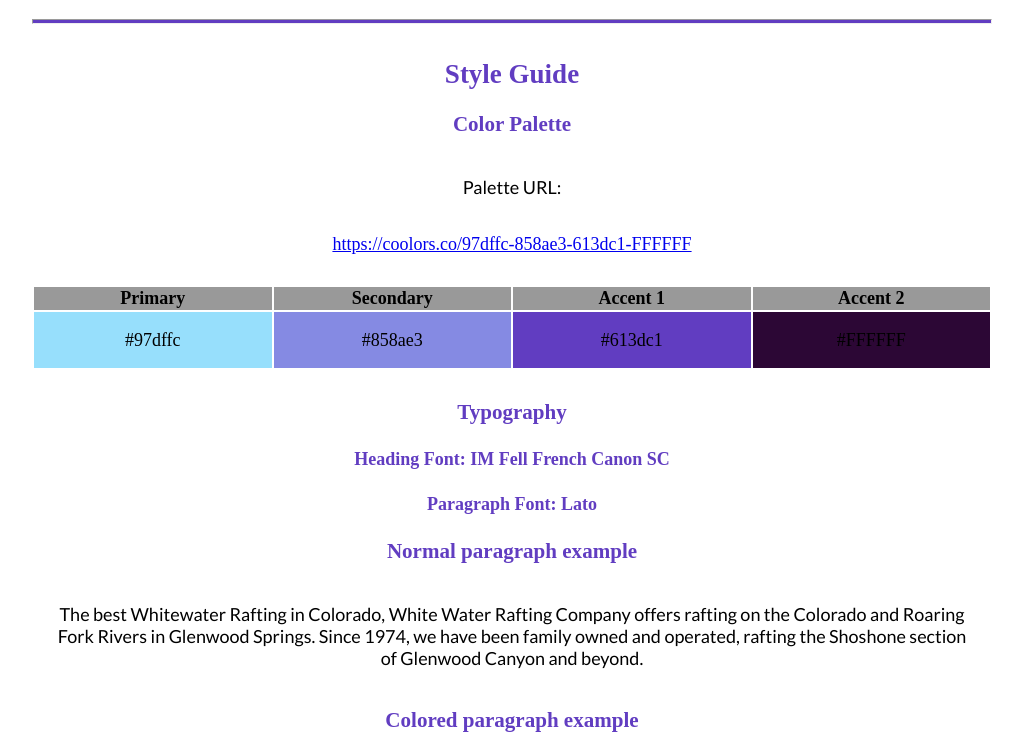
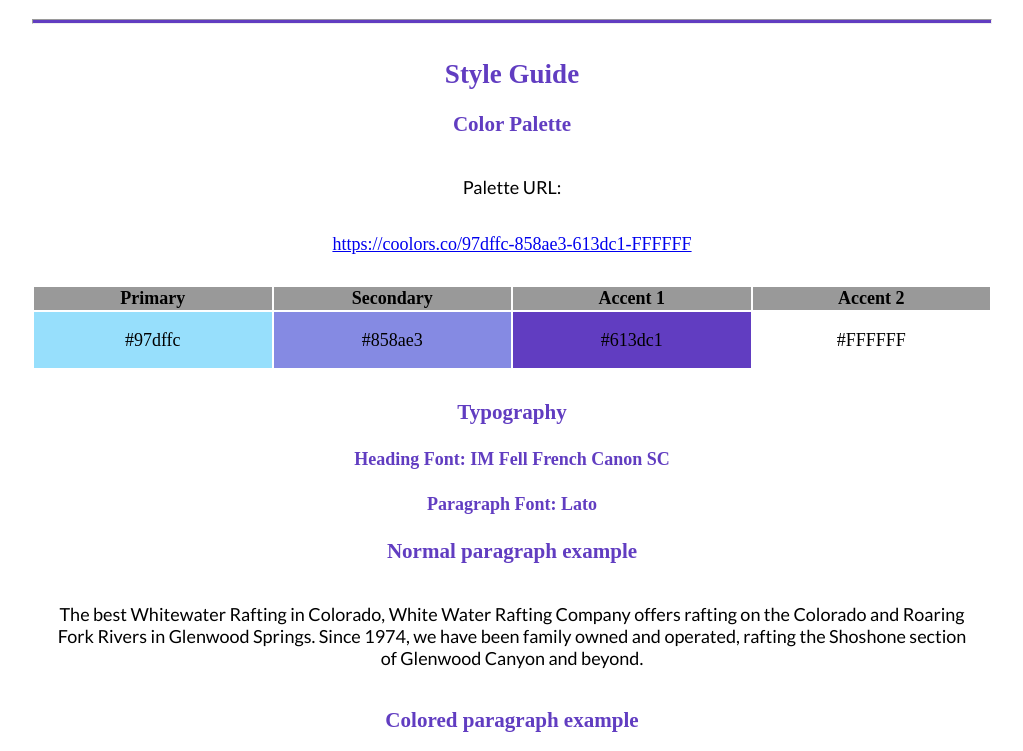
Before and after one commit to preszlere77/wdd130, a plain HTML site: page wrr/site-plan-rafting.html in a window 1280 px wide. Shown: the part 1122-1873 px from the top of the page, without its empty margins (128-1151 px from the left). Drawn offline with Linux system fonts and the light colour scheme; a web font is replaced by a local one.

Commit message:
site plan update

```diff
--- a/wrr/styles/site-plan-rafting.css
+++ b/wrr/styles/site-plan-rafting.css
@@ -9,7 +9,7 @@ Fonts are separated by a | */
   --primary-color: #97DFFC  ;
   --secondary-color: #858AE3 ;
   --accent1-color: #613DC1;
-  --accent2-color: #2C0735;
+  --accent2-color: #FFFFFF;
 
 
   /* change the values below to your chosen font(s) */
@@ -18,12 +18,12 @@ Fonts are separated by a | */
 
   /* these colors below should be chosen from among your palette colors above */
   --headline-color-on-white: #613DC1;  /* headlines on a white background */
-  --headline-color-on-color: #858AE3; /* headlines on a colored background */
+  --headline-color-on-color: #FFFFFF; /* headlines on a colored background */
   --paragraph-color-on-white: #613DC1; /* paragraph text on a white background */
-  --paragraph-color-on-color: #858AE3; /* paragraph text on a colored background */
+  --paragraph-color-on-color: #FFFFFF; /* paragraph text on a colored background */
   --paragraph-background-color: #613DC1  ;
   --nav-link-color: #613DC1;
-  --nav-background-color: #2C0735;
+  --nav-background-color: #FFFFFF;
   --nav-hover-link-color: #858AE3;
   --nav-hover-background-color: #613DC1;
 }
```
